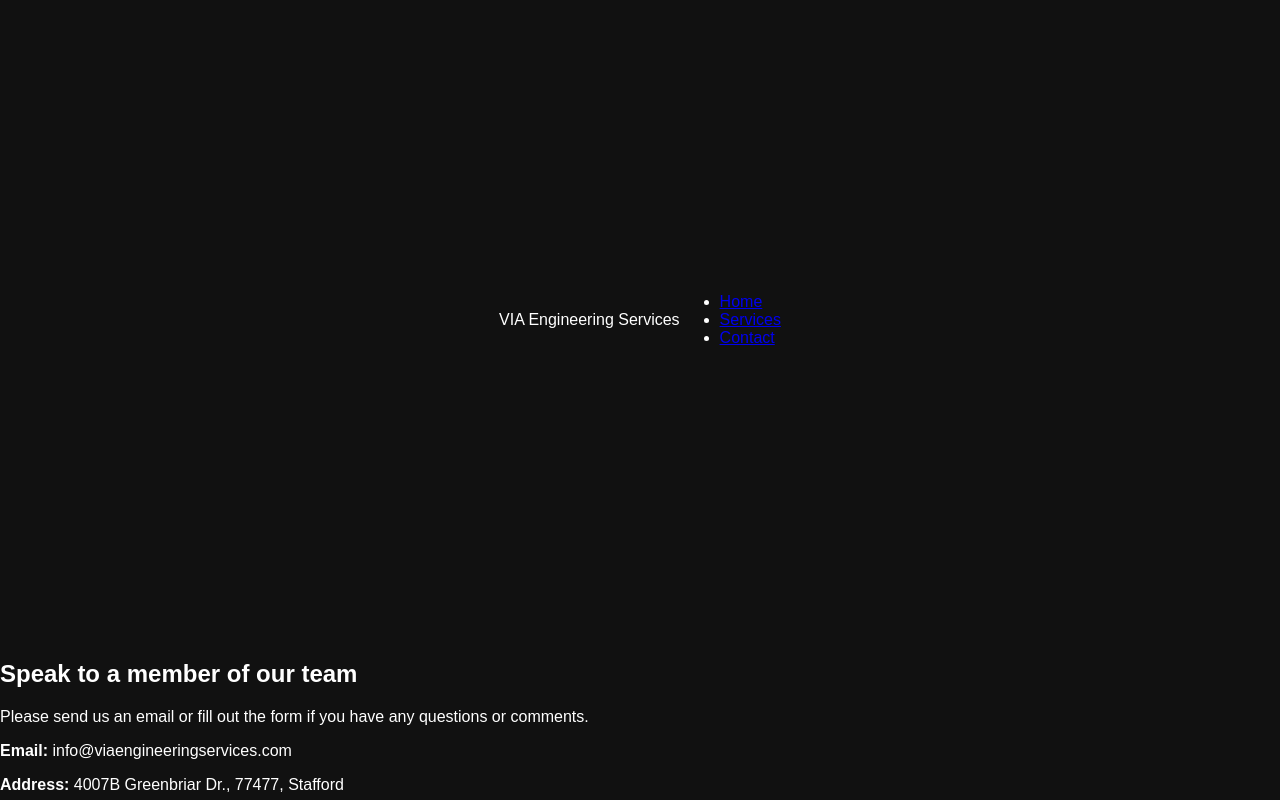
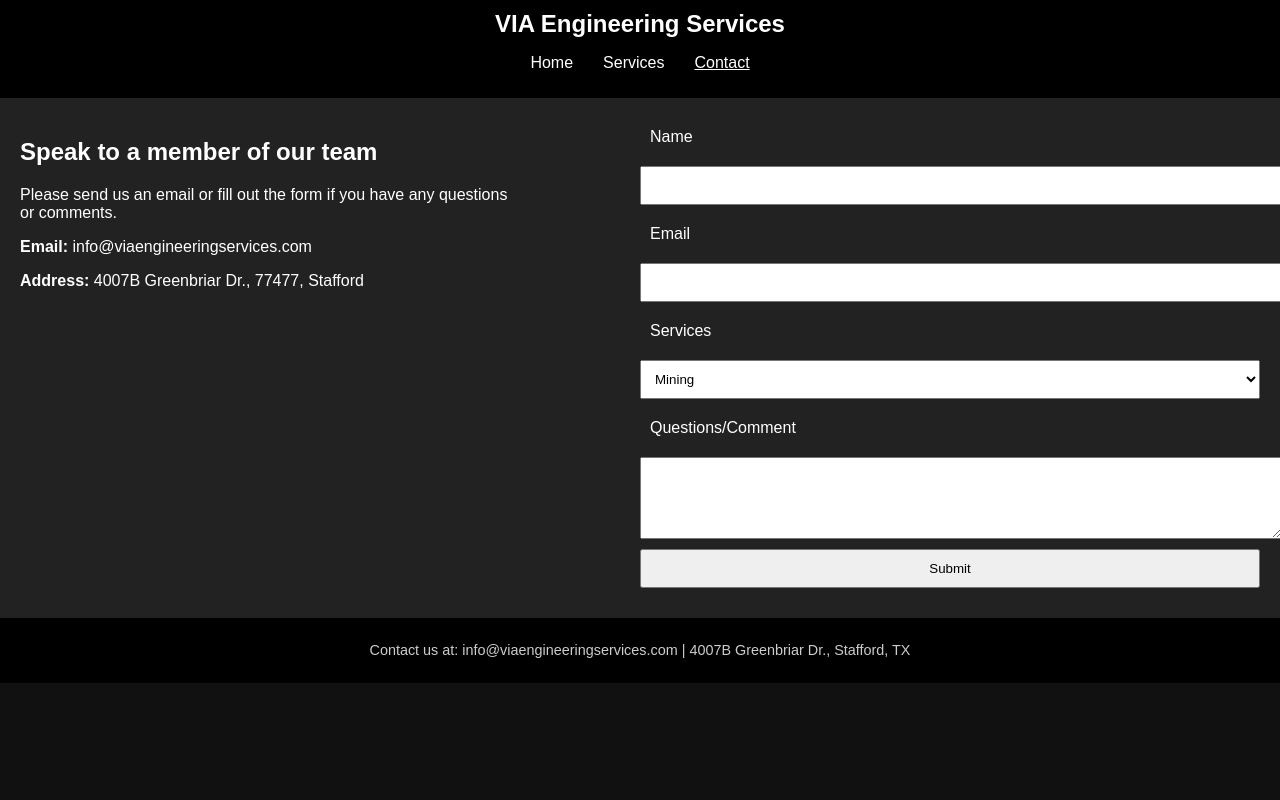
Before and after one commit to JonChamp89/via-website, a plain HTML site: page contact.html in a window 1280 px wide. Shown: the top 800 px of the page. Drawn offline with Linux system fonts and the light colour scheme.

Commit message:
Update style.css

```diff
--- a/css/style.css
+++ b/css/style.css
@@ -1,39 +1,18 @@
 
-body {
-  font-family: Arial, sans-serif;
-  margin: 0;
-  background-color: #111;
-  color: white;
-}
-header {
-  height: 80vh;
-  display: flex;
-  align-items: center;
-  justify-content: center;
-  position: relative;
-}
-.overlay {
-  text-align: center;
-  background-color: rgba(0,0,0,0.6);
-  padding: 2rem;
-}
-.quote-button {
-  padding: 0.8rem 1.5rem;
-  background-color: #e63946;
-  color: white;
-  text-decoration: none;
-  border-radius: 5px;
-}
-.contact-container {
-  display: flex;
-  justify-content: space-between;
-  padding: 2rem;
-}
-form {
-  display: flex;
-  flex-direction: column;
-}
-form input, form select, form textarea {
-  margin-bottom: 1rem;
-  padding: 0.5rem;
-}
+body { margin: 0; font-family: Arial, sans-serif; color: #fff; background-color: #111; }
+header, footer { background: #000; padding: 10px 20px; text-align: center; }
+.logo { font-size: 1.5em; font-weight: bold; }
+nav ul { list-style: none; padding: 0; display: flex; justify-content: center; }
+nav ul li { margin: 0 15px; }
+nav ul li a { color: #fff; text-decoration: none; }
+nav ul li a.active { text-decoration: underline; }
+.banner img { width: 100%; max-height: 500px; object-fit: cover; }
+.banner-text { position: absolute; top: 50%; left: 50%; transform: translate(-50%, -50%); color: white; text-align: center; }
+.btn { background: #28a745; color: white; padding: 10px 20px; text-decoration: none; border-radius: 5px; }
+.service-section { padding: 40px 20px; background: #222; margin-bottom: 10px; }
+.service-section h2 { font-size: 2em; }
+.contact-section { display: flex; justify-content: space-between; padding: 20px; background: #222; }
+.contact-info { width: 40%; }
+.contact-form { width: 50%; display: flex; flex-direction: column; }
+.contact-form label, .contact-form input, .contact-form select, .contact-form textarea, .contact-form button { margin-bottom: 10px; width: 100%; padding: 10px; }
+footer p { font-size: 0.9em; color: #ccc; }
```
